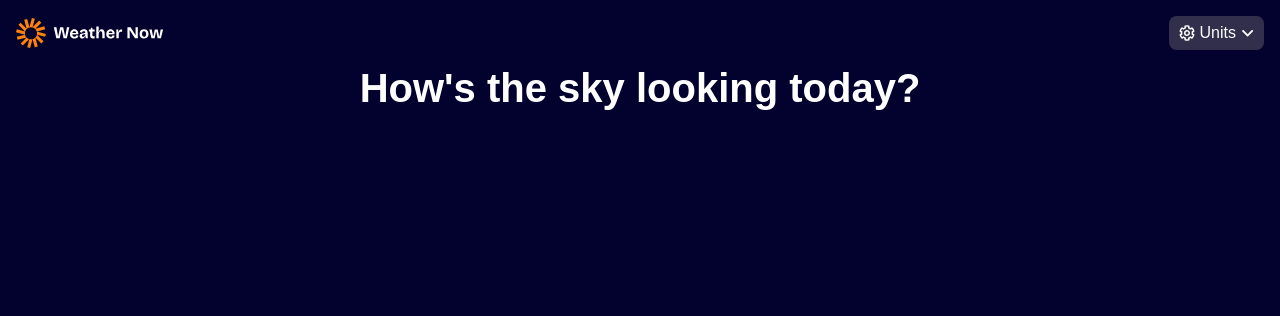
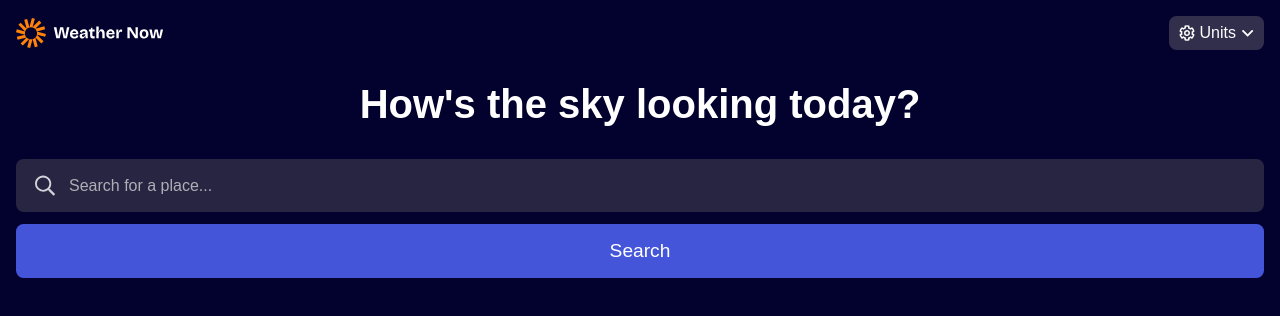
Before and after one commit to Anfield-Lam/front-end-mentor-weather-app-main, a React (Vite) app: page / in a window 1280 px wide. Shown: the top 316 px of the page. Built offline with nearby package versions, Linux system fonts and the light colour scheme.

Commit message:
search bar initial look

```diff
--- a/src/App.css
+++ b/src/App.css
@@ -8,5 +8,5 @@
   text-align: center;
   font-weight: 600;
   font-size: 2.5rem;
-  padding: 1rem 2rem;
+  padding: 2rem;
 }
--- a/src/App.jsx
+++ b/src/App.jsx
@@ -1,11 +1,13 @@
 import './App.css'
 import Header from "./Header.jsx"
+import SearchBar from "./SearchBar.jsx"
 
 function App() {
   return (
     <div className="app">
       <Header/>
       <div className='aboveSearchBarText'>How's the sky looking today?</div>
+      <SearchBar/>
     </div>
   )
 }
--- /dev/null
+++ b/src/SearchBar.css
@@ -0,0 +1,28 @@
+.SearchBarInput {
+  display: flex;
+  background-color: hsl(243, 27%, 20%);
+  border-radius: 7.5px;
+  height: 3.33rem;
+  cursor: text;
+  justify-content: left;
+  align-items: center;
+  color: hsl(240, 6%, 70%);
+  user-select: none;
+}
+
+.SearchBarButton {
+  display: flex;
+  margin: 0.75rem 0;
+  background-color: hsl(233, 67%, 56%);
+  border-radius: 7.5px;
+  height: 3.33rem;
+  cursor: pointer;
+  justify-content: center;
+  align-items: center;
+  font-size: 1.2rem;
+}
+
+.searchIcon {
+  padding: 0.8rem;
+  padding-left: 1.2rem;
+}
--- /dev/null
+++ b/src/SearchBar.jsx
@@ -0,0 +1,13 @@
+import './SearchBar.css'
+import searchIcon from "./assets/images/icon-search.svg"
+
+function SearchBar() {
+  return (
+    <>
+      <div className='SearchBarInput'><img className='searchIcon' src={searchIcon}/>Search for a place...</div>
+      <div className='SearchBarButton'>Search</div>
+    </>
+  )
+}
+
+export default SearchBar;
```
